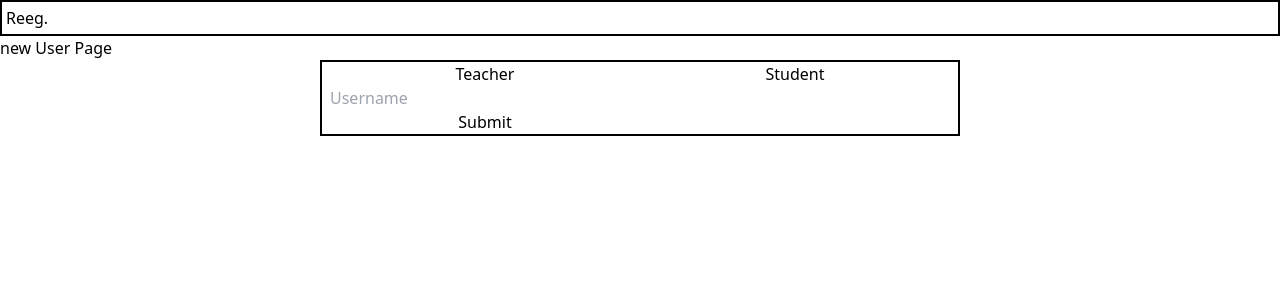
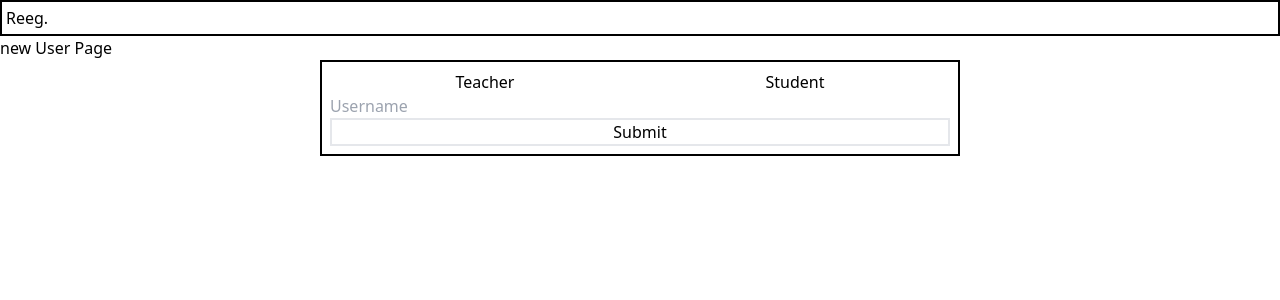
Before and after one commit to HowzayCalderon/reeg, a Next.js app: page /newUser in a window 1280 px wide. Shown: the top 300 px of the page. Built offline with nearby package versions, Linux system fonts and the light colour scheme; no server answers.

Commit message:
adds gradeLevel

```diff
--- a/src/app/newUser/page.tsx
+++ b/src/app/newUser/page.tsx
@@ -1,15 +1,18 @@
 "use client"
-import React from "react"
+import React, { useRef } from "react"
 import { useSession } from "next-auth/react";
 import { useState } from "react";
 import { useRouter } from "next/navigation";
 
+
 const Page = () => {
     const router = useRouter()
+    const grade = useRef<HTMLInputElement>(null)
     const { data: session } = useSession()
     const [formData, setFormData] = useState({
         role: "",
         username: "",
+        gradLevel: 0,
         email: session?.user.email,
         id: session?.user.id
     })
@@ -26,6 +29,11 @@ const Page = () => {
         }))
         formData.email = session?.user.email
         formData.id = session?.user.id
+        if(value == "Student"){
+            grade.current ? grade.current.className = visible : null
+        }else if(value == "Teacher"){
+            grade.current ? grade.current.className = hidden : null
+        }
     }
 
     const handleSubmit = async (e: any) => {
@@ -49,16 +57,18 @@ const Page = () => {
 
         */
     }
-
-
+    // styling
+    let hidden = 'hidden'
+    let visible = "block"
     return (
         <div>
             <p>new User Page</p>
-            <form onSubmit={handleSubmit} className="border-black border-2 w-1/2 mx-auto grid grid-cols-2 px-2">
+            <form onSubmit={handleSubmit} className="border-black border-2 w-1/2 mx-auto grid grid-cols-2 p-2">
                 <button  id="teacher" onClick={handleChange} name="role" value="Teacher">Teacher</button>
                 <button id="student" name="role" onClick={handleChange}value="Student">Student</button>
                 <input onChange={handleChange} className="col-span-2 content-center"type="text" name="username" id="username" placeholder="Username"/>
-                <button type="submit">Submit</button>
+                <input type="number" ref={grade} onClick={handleChange}  className={hidden} name="gradeLevel" id="gradeLevel" placeholder="Grade" max={12} min={9}/>
+                <button className="block border-2 col-span-2" type="submit">Submit</button>
             </form>
         </div>
     )
```
